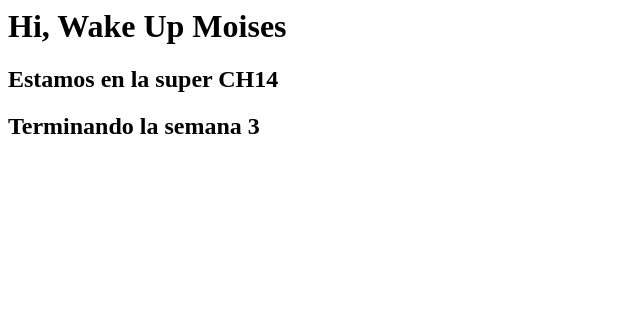
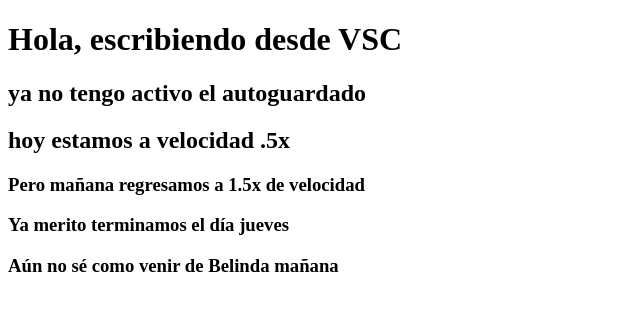
Before and after one commit to beyraenriquez/practica, a plain HTML site: page html/index.html in a window 1280 px wide. Shown: the whole page, without its empty margins (0-640 px from the left). Drawn offline with Linux system fonts and the light colour scheme.

Commit message:
Proyecto saludo

```diff
--- a/html/index.html
+++ b/html/index.html
@@ -1,7 +1,17 @@
-<html>
- <body>
-  <h1>Hi, Wake Up Moises</h1>
-  <h2>Estamos en la super CH14</h2>
-  <h2>Terminando la semana 3</h2>
- </body>
+<!DOCTYPE html>
+<html lang="en">
+<head>
+    <meta charset="UTF-8">
+    <meta http-equiv="X-UA-Compatible" content="IE=edge">
+    <meta name="viewport" content="width=device-width, initial-scale=1.0">
+    <title>Document</title>
+</head>
+<body>
+    <h1>Hola, escribiendo desde VSC</h1>
+    <h2>ya no tengo activo el autoguardado</h2>
+    <h2>hoy estamos a velocidad .5x</h2>
+    <h3>Pero mañana regresamos a 1.5x de velocidad</h3>
+    <h3>Ya merito terminamos el día jueves</h3>
+    <h3>Aún no sé como venir de Belinda mañana</h3>
+</body>
 </html>
```
Also changed, not shown: Saludo/index.html (+1 -1 lines), html/Saludo/index.html (deleted, +0 -12 lines).
